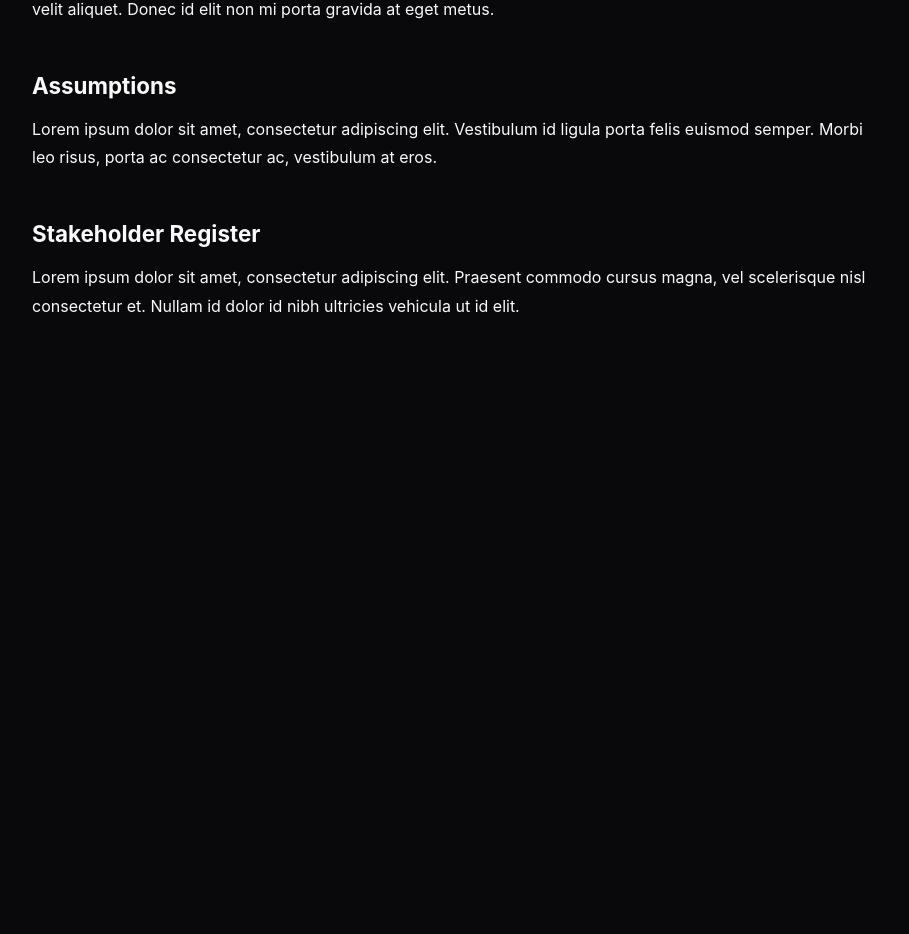
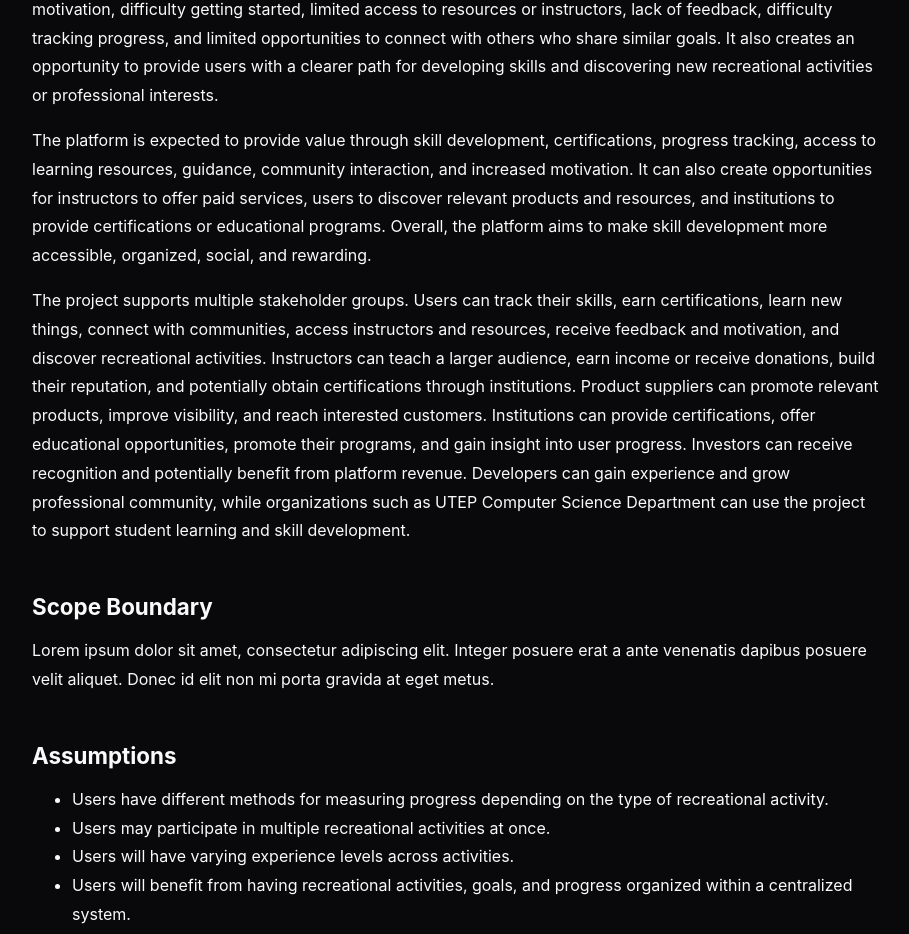
Before and after one commit to JuanReyna1/skill_tracker, a React app in the folder frontend/: page /sprint-1 in a window 1280 px wide. Shown: the part 1999-2933 px from the top of the page, without its empty margins (90-999 px from the left). Before the commit the page ends 2464 px from the top, so only its background shows below. Built offline with nearby package versions, Linux system fonts and the light colour scheme; the HTML template or start-up script is replaced by a standard one.

Commit message:
Project Charter (Business Objective & Assumptions)

```diff
--- a/frontend/src/pages/Sprint1.jsx
+++ b/frontend/src/pages/Sprint1.jsx
@@ -128,6 +128,19 @@ function Sprint1() {
                     </div>
 
                     <div className="sprint-topic">
+                        <h3>Business Objective</h3>
+                        <p>
+                            The project addresses several challenges people face when trying to learn or improve a skill, including lack of motivation, difficulty getting started, limited access to resources or instructors, lack of feedback, difficulty tracking progress, and limited opportunities to connect with others who share similar goals. It also creates an opportunity to provide users with a clearer path for developing skills and discovering new recreational activities or professional interests.
+                        </p>
+                        <p>
+                            The platform is expected to provide value through skill development, certifications, progress tracking, access to learning resources, guidance, community interaction, and increased motivation. It can also create opportunities for instructors to offer paid services, users to discover relevant products and resources, and institutions to provide certifications or educational programs. Overall, the platform aims to make skill development more accessible, organized, social, and rewarding.
+                        </p>
+                        <p>
+                            The project supports multiple stakeholder groups. Users can track their skills, earn certifications, learn new things, connect with communities, access instructors and resources, receive feedback and motivation, and discover recreational activities. Instructors can teach a larger audience, earn income or receive donations, build their reputation, and potentially obtain certifications through institutions. Product suppliers can promote relevant products, improve visibility, and reach interested customers. Institutions can provide certifications, offer educational opportunities, promote their programs, and gain insight into user progress. Investors can receive recognition and potentially benefit from platform revenue. Developers can gain experience and grow professional community, while organizations such as UTEP Computer Science Department can use the project to support student learning and skill development.
+                        </p>
+                    </div>
+
+                    <div className="sprint-topic">
                         <h3>Scope Boundary</h3>
                         <p>
                             Lorem ipsum dolor sit amet, consectetur adipiscing
@@ -140,10 +153,23 @@ function Sprint1() {
                     <div className="sprint-topic">
                         <h3>Assumptions</h3>
                         <p>
-                            Lorem ipsum dolor sit amet, consectetur adipiscing
-                            elit. Vestibulum id ligula porta felis euismod
-                            semper. Morbi leo risus, porta ac consectetur ac,
-                            vestibulum at eros.
+                            <ul>
+                                <li>
+                                    Users have different methods for measuring progress depending on the type of recreational activity.
+                                </li>
+                                <li>
+                                    Users may participate in multiple recreational activities at once.
+                                </li>
+                                <li>
+                                    Users will have varying experience levels across activities.
+                                </li>
+                                <li>
+                                    Users will benefit from having recreational activities, goals, and progress organized within a centralized system.
+                                </li>
+                                <li>
+                                    Social support, reminders, or accountability may help some users remain engaged with their activities.
+                                </li>
+                            </ul>
                         </p>
                     </div>
 
```
